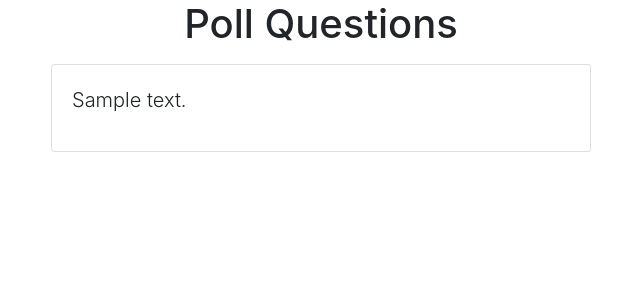
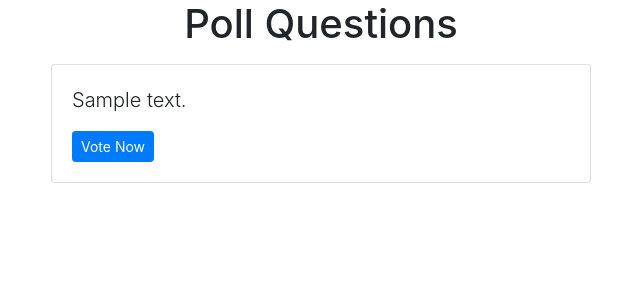
Before and after one commit to Arpik/Pollster_Project, a Django app: page /polls/ in a window 1280 px wide. Shown: the top 300 px of the page, without its empty margins (319-959 px from the left). Run offline with Django 3.2, Linux system fonts and the light colour scheme; tables that the repository leaves empty hold one stand-in row (values such as "Sample post"); some libraries are stand-ins or nearby versions.

Commit message:
Added Vote Now button with reference to detail page

```diff
--- a/pollster/templates/polls/index.html
+++ b/pollster/templates/polls/index.html
@@ -6,6 +6,7 @@
             <div class = "card mb-3">
                 <div class = "card-body">
                     <p class = "lead">{{ question.quesiton_text }} </p>
+                    <a href = "{% url 'polls:detail' question.id %}" class = "btn btn-primary btn-sm">Vote Now </a>
                 </div>
             </div>
         {% endfor %}
```
